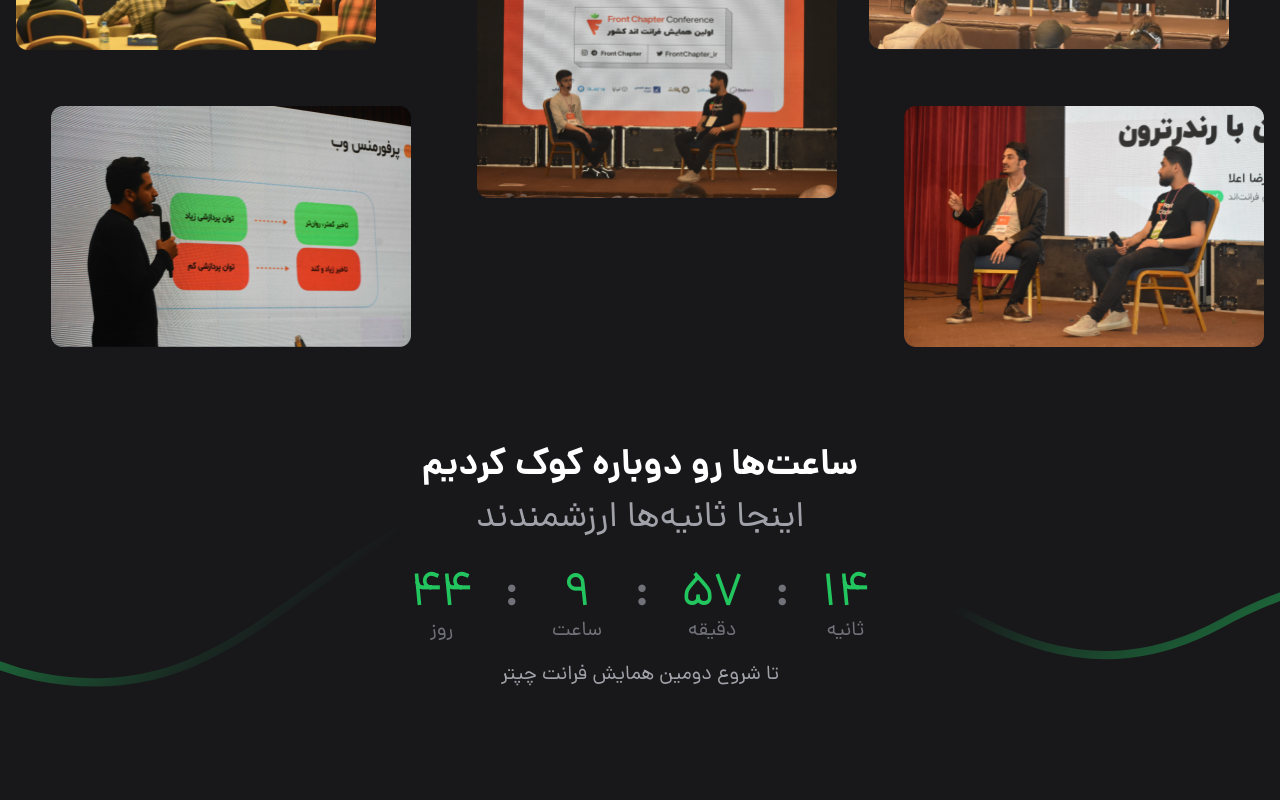
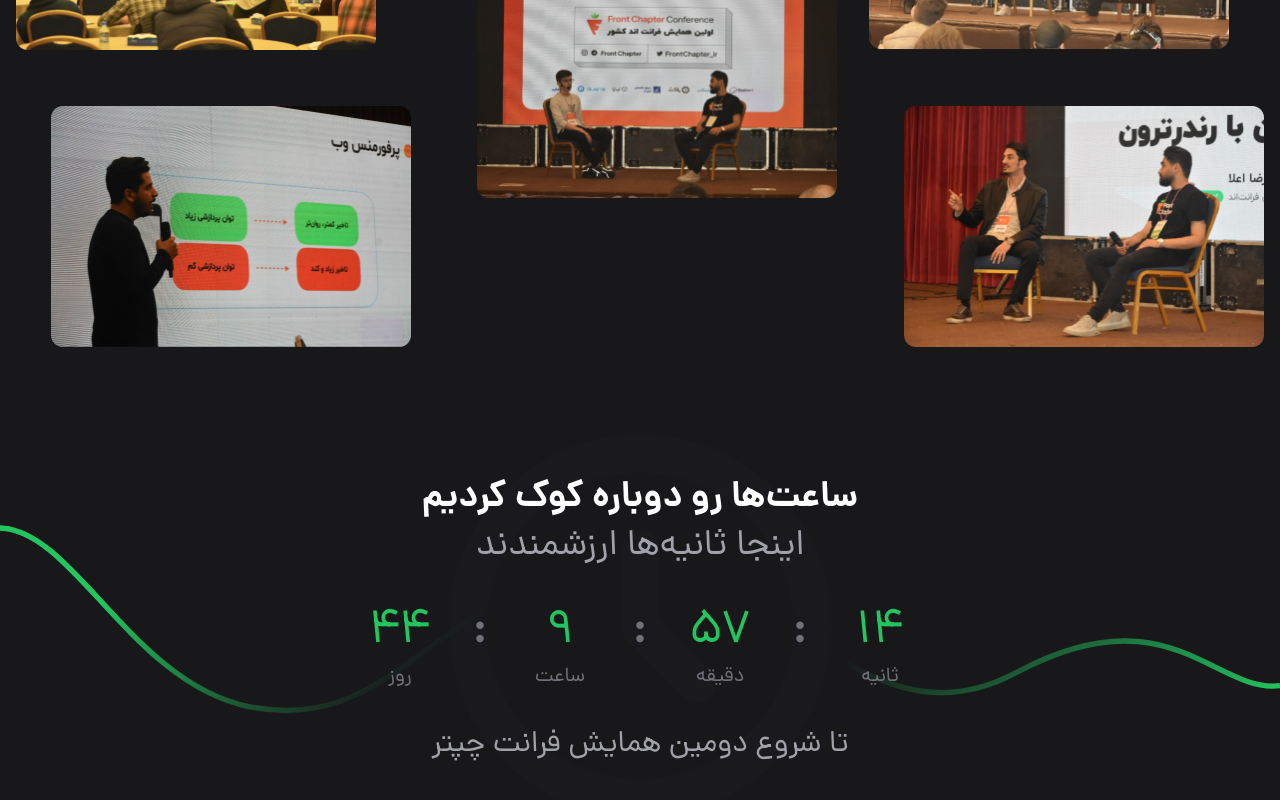
Before and after one commit to frontChapter/website-frontend, a Next.js app: page / in a window 1280 px wide. Shown: the part 743-1543 px from the top of the page. Before the commit the page ends 1431 px from the top, so only its background shows below. Built offline with nearby package versions, Linux system fonts and the light colour scheme.

Commit message:
feat: improve `<CountDown>` styles

```diff
--- a/src/app/components/CountDown.tsx
+++ b/src/app/components/CountDown.tsx
@@ -2,7 +2,11 @@
 
 import { conferenceDateTime } from "@/data/timing";
 import moment from "moment";
+import Wave from "@/assets/images/home/count-down-wave.svg";
+import WaveMobile from "@/assets/images/home/count-down-wave-mobile.svg";
+import Image from "next/image";
 import { Fragment, useEffect, useState } from "react";
+import { HiOutlineClock } from "react-icons/hi";
 
 export default function CountDown() {
   const [now, setNow] = useState(Date.now());
@@ -21,16 +25,24 @@ export default function CountDown() {
   }, []);
 
   return (
-    <section className="relative flex flex-col items-center bg-[url('../assets/images/home/count-down-vector.svg')] bg-cover bg-top bg-no-repeat lg:pt-10">
-      <div className="mt-2 text-center lg:space-y-3">
-        <p className="text-2xl font-bold lg:text-4xl">
-          ساعت‌ها رو دوباره کوک کردیم
-        </p>
-        <p className="text-2xl text-zinc-400 lg:text-4xl">
-          اینجا ثانیه‌ها ارزشمندند
-        </p>
+    <section className="relative flex flex-col items-center py-14 lg:py-20">
+      <Image
+        src={Wave}
+        alt=""
+        className="absolute inset-0 -z-10 hidden size-full lg:block"
+      />
+      <Image
+        src={WaveMobile}
+        alt=""
+        className="absolute inset-0 -z-10 size-full lg:hidden"
+      />
+      <HiOutlineClock className="absolute inset-y-0 -z-10 size-60 text-zinc-800/20 lg:size-[460px]" />
+
+      <div className="flex flex-col gap-2 text-center text-2xl lg:text-4xl">
+        <strong className="font-bold">ساعت‌ها رو دوباره کوک کردیم</strong>
+        <span className="text-zinc-400">اینجا ثانیه‌ها ارزشمندند</span>
       </div>
-      <div className="mb-1 mt-4 flex w-full justify-center gap-4 lg:mb-4 lg:mt-8 lg:gap-8">
+      <div className="mt-7 flex gap-3 lg:mt-8 lg:gap-6">
         {[
           {
             label: "ثانیه",
@@ -50,22 +62,22 @@ export default function CountDown() {
           },
         ].map(({ label, value }) => (
           <Fragment key={label}>
-            <div className="flex flex-col text-center" key={label}>
+            <div className="flex w-12 flex-col text-center lg:w-24" key={label}>
               <span
-                className="text-3xl text-green-500 lg:text-5xl"
+                className="text-3xl/snug text-green-500 lg:text-5xl/snug"
                 suppressHydrationWarning
               >
                 {value.toLocaleString("fa-IR")}
               </span>
               <span className="text-zinc-500 lg:text-xl">{label}</span>
             </div>
-            <span className="text-5xl font-semibold text-zinc-500 last:hidden">
+            <span className="text-3xl/snug font-semibold text-zinc-500 last:hidden lg:text-5xl/snug">
               :
             </span>
           </Fragment>
         ))}
       </div>
-      <p className="text-lg text-zinc-400 lg:text-xl">
+      <p className="text-xl text-zinc-400 lg:mt-8 lg:text-3xl/snug">
         تا شروع دومین همایش فرانت چپتر
       </p>
     </section>
```
Also changed, not shown: src/assets/images/home/count-down-wave-mobile.svg (added), src/assets/images/home/count-down-wave.svg (renamed from src/assets/images/home/count-down-vector.svg).
